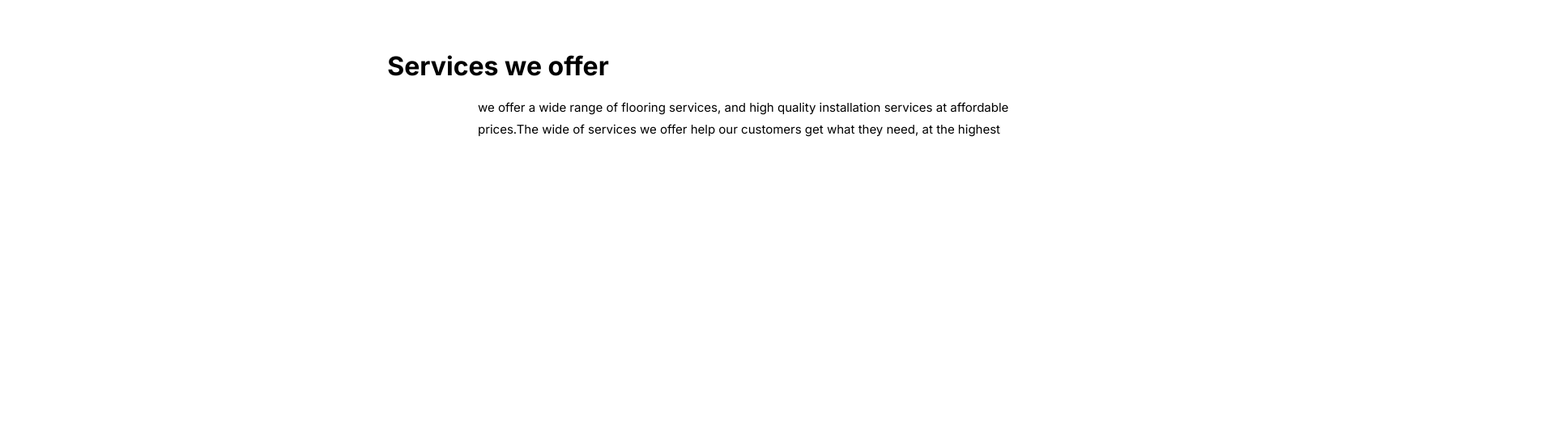
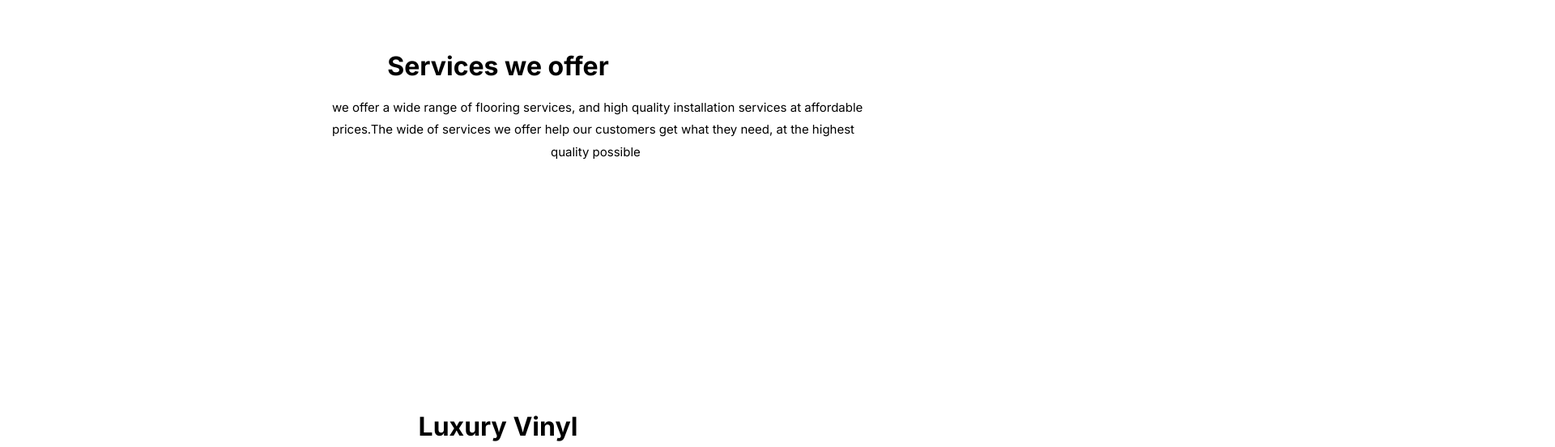
Before and after one commit to LeonChisum/Flooring-company---87-Lux, a Next.js app: page /services in a window 1280 px wide. Shown: the top 552 px of the page at 81% size, 1920 px wide, since content can reach past the window. Built offline with nearby package versions, Linux system fonts and the light colour scheme.

Commit message:
added a margin left in line 459

```diff
--- a/pages/services.js
+++ b/pages/services.js
@@ -15,6 +15,9 @@ const Services = () => {
 			<p>we offer a wide range of flooring services, and high quality installation services at affordable</p>
 
 			<p>prices.The wide of services we offer help our customers get what they need, at the highest</p>
+			<p className="twowords">quality possible</p>
+
+
 			<br></br>
 		</div>
 		</div>
--- a/styles/style.css
+++ b/styles/style.css
@@ -848,9 +848,9 @@ a {
   text-align: inherit;
   width: 10%;
   font-size: 15px;
-  margin-left: 590px;
+  /*margin-left: 590px; */
   font-size: 15px;
-  margin-right: 15px;
+  margin-left: 410px;
   line-height: 1.7rem;
   width: 330%;
   height: 400px;
@@ -865,7 +865,7 @@ a {
   font-size: 15px;
   margin-right: 15px;
   line-height: 1.7rem;
-  width: 330%;
+  width: 90%;
   height: 400px;
   text-align: inherit;
   display: inline-block;
@@ -881,7 +881,7 @@ a {
       -ms-flex-pack: center;
           justify-content: center;
   margin-right: 50px;
-  margin-top: 5%;
+  line-height: 1.0em;
 }
 
 .squarepic {
@@ -903,4 +903,8 @@ a {
 .firstp2 {
   float: left;
 }
+
+.twowords {
+  margin-left: 270px;
+}
 /*# sourceMappingURL=style.css.map */
--- a/styles/style.scss
+++ b/styles/style.scss
@@ -396,9 +396,9 @@
   width: 10%;
 
   font-size: 15px;
-  margin-left: 590px;
+  /*margin-left: 590px; */
   font-size: 15px;
-  margin-right: 15px;
+  margin-left: 410px;
   line-height: 1.7rem;
 	width:330%;
 	height: 400px;
@@ -416,7 +416,7 @@
   font-size: 15px;
   margin-right: 15px;
   line-height: 1.7rem;
-	width:330%;
+	width: 90%;
 	height: 400px;
   text-align: inherit;
   display: inline-block;
@@ -430,7 +430,8 @@
   display: flex;
 	justify-content: center;
 	margin-right: 50px;
-	margin-top: 5%;
+
+  line-height: 1.0em;
 }
 
 
@@ -454,7 +455,9 @@
   float: left;
 }
 
-
+.twowords{
+  margin-left: 270px;
+}
 
 // ------------- Code --------------
 
```
Also changed, not shown: 1 other file (tests, documents, lock files or other folders).
